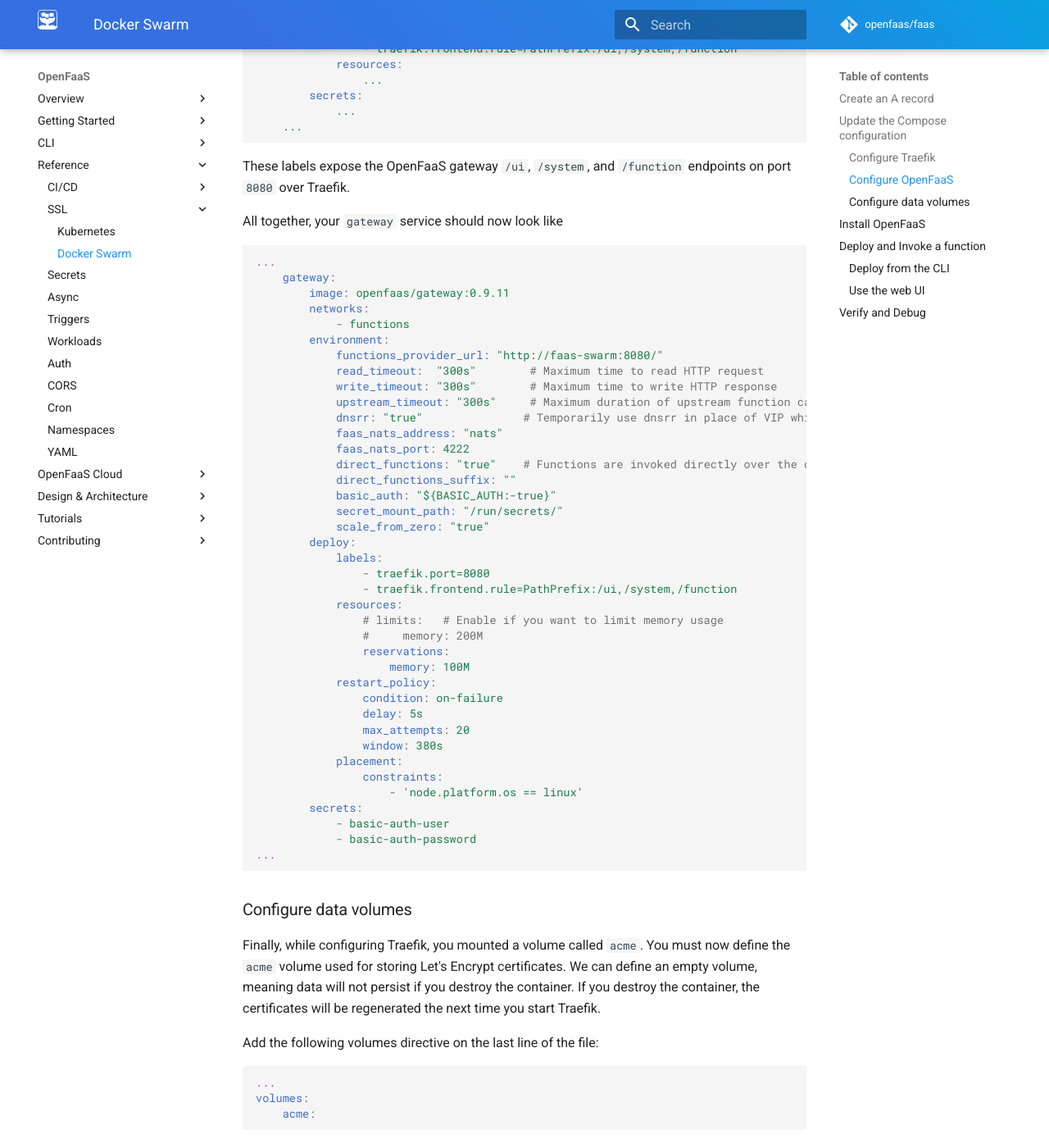
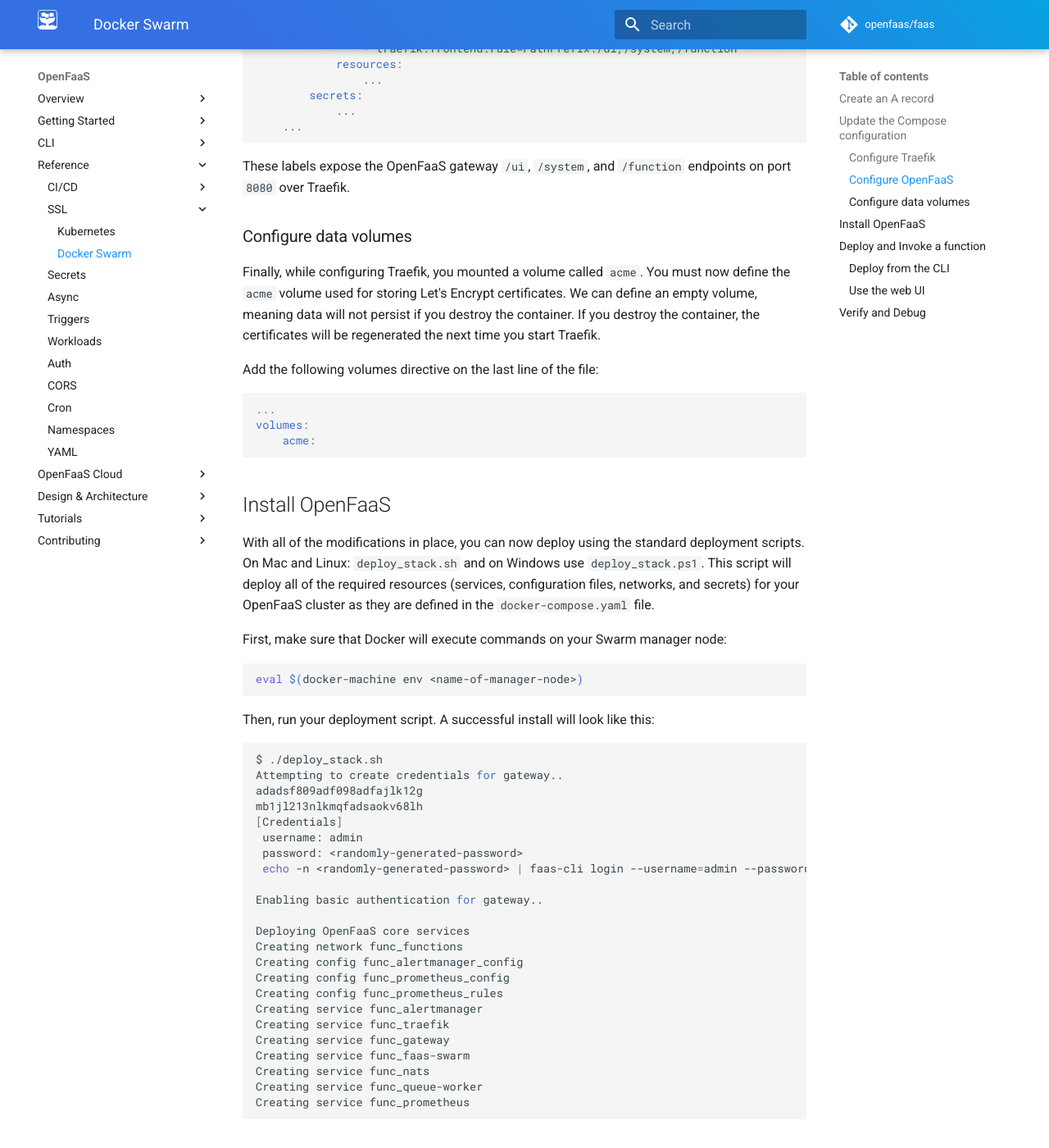
Before and after one commit to openfaas/docs, an MkDocs documentation site: the page built from docs/reference/ssl/swarm-with-traefik.md, in a window 1280 px wide and 1400 px high, scrolled down 2596 px. Shown: the whole window at 82% size. Built offline with MkDocs 1.6.1 and Material for MkDocs 9.7.7, drawn with Linux system fonts in a browser that asks for light colours; comment, search, counter and statistics services are not loaded.

Commit message:
Simplify the configure openfaas section
**What**
- Remove the "all together" snippet since the modification is so small
and it should be clear.  This should make it easier for someone to see
what is happening instead of a large block of yaml

Signed-off-by: Lucas Roesler <roesler.lucas@gmail.com>

````diff
--- a/docs/reference/ssl/swarm-with-traefik.md
+++ b/docs/reference/ssl/swarm-with-traefik.md
@@ -102,50 +102,6 @@ Next, add the following `labels` directive to the `deploy` section of the gatewa
 
 These labels expose the OpenFaaS gateway `/ui`, `/system`, and `/function` endpoints on port `8080` over Traefik.
 
-All together, your `gateway` service should now look like
-
-```yaml
-...
-    gateway:
-        image: openfaas/gateway:0.9.11
-        networks:
-            - functions
-        environment:
-            functions_provider_url: "http://faas-swarm:8080/"
-            read_timeout:  "300s"        # Maximum time to read HTTP request
-            write_timeout: "300s"        # Maximum time to write HTTP response
-            upstream_timeout: "300s"     # Maximum duration of upstream function call - should be more than read_timeout and write_timeout
-            dnsrr: "true"               # Temporarily use dnsrr in place of VIP while issue persists on PWD
-            faas_nats_address: "nats"
-            faas_nats_port: 4222
-            direct_functions: "true"    # Functions are invoked directly over the overlay network
-            direct_functions_suffix: ""
-            basic_auth: "${BASIC_AUTH:-true}"
-            secret_mount_path: "/run/secrets/"
-            scale_from_zero: "true"
-        deploy:
-            labels:
-                - traefik.port=8080
-                - traefik.frontend.rule=PathPrefix:/ui,/system,/function
-            resources:
-                # limits:   # Enable if you want to limit memory usage
-                #     memory: 200M
-                reservations:
-                    memory: 100M
-            restart_policy:
-                condition: on-failure
-                delay: 5s
-                max_attempts: 20
-                window: 380s
-            placement:
-                constraints:
-                    - 'node.platform.os == linux'
-        secrets:
-            - basic-auth-user
-            - basic-auth-password
-...
-```
-
 ### Configure data volumes
 
 Finally, while configuring Traefik, you mounted a volume called `acme`.  You must now define the `acme` volume used for storing Let's Encrypt certificates. We can define an empty volume, meaning data will not persist if you destroy the container. If you destroy the container, the certificates will be regenerated the next time you start Traefik.
````
